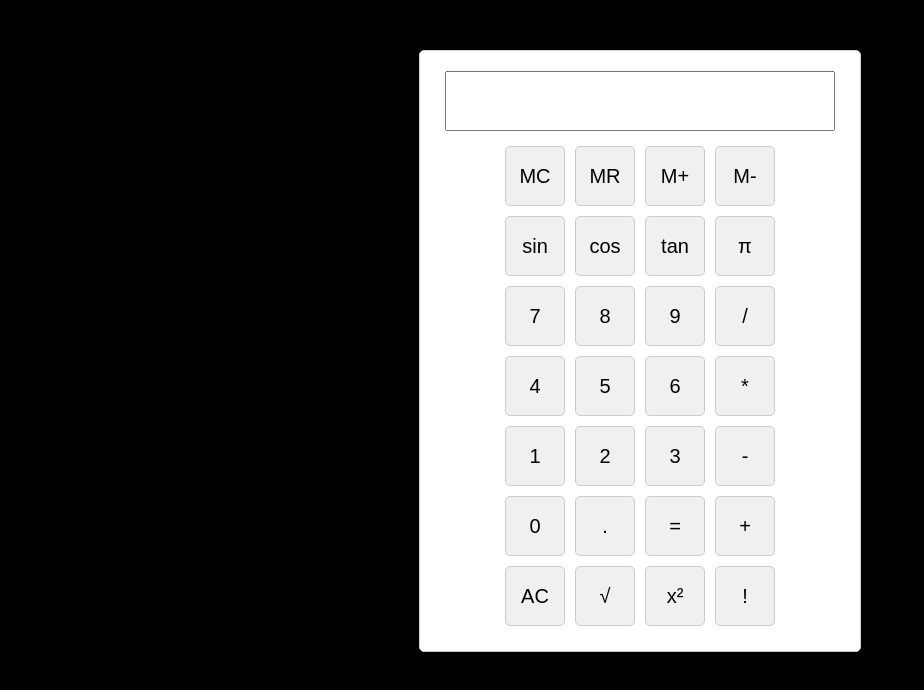
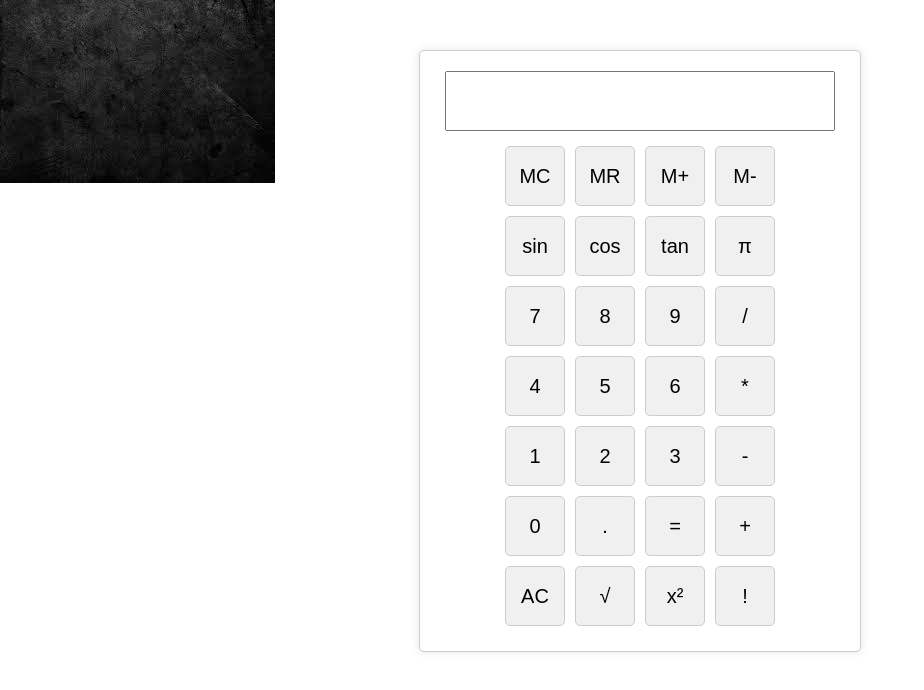
Before and after one commit to HASANKACHWALA52/Project, a plain HTML site: page index.html in a window 1280 px wide. Shown: the whole page, without its empty margins (0-924 px from the left). Drawn offline with Linux system fonts and the light colour scheme.

Commit message:
rechange1

```diff
--- a/index.html
+++ b/index.html
@@ -8,7 +8,10 @@
     body {
       font-family: Arial, sans-serif;
       text-align: center;
-      background-color:black;
+      /* background-color:black; */
+      background-image: url(assest/cal.jfif);
+      background-repeat: no-repeat;
+
     }
     .calculator {
       max-width: 400px;
```
Also changed, not shown: assest/cal.jfif (added).
